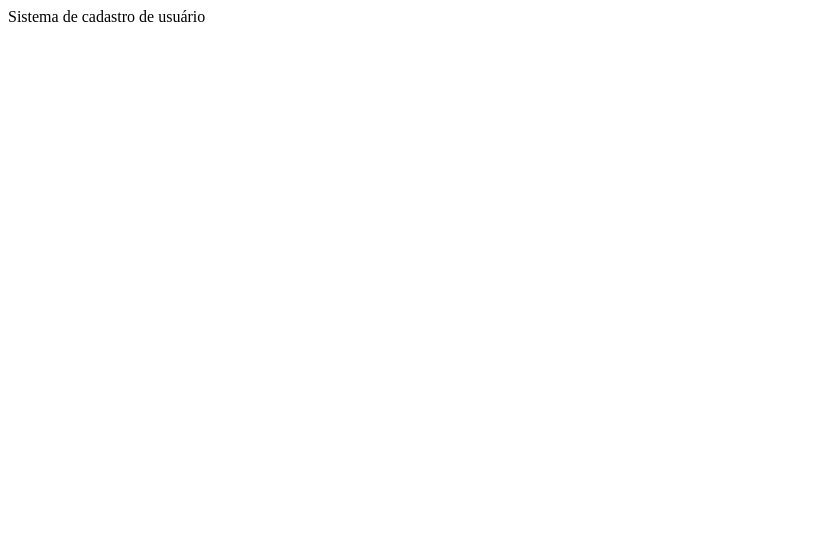
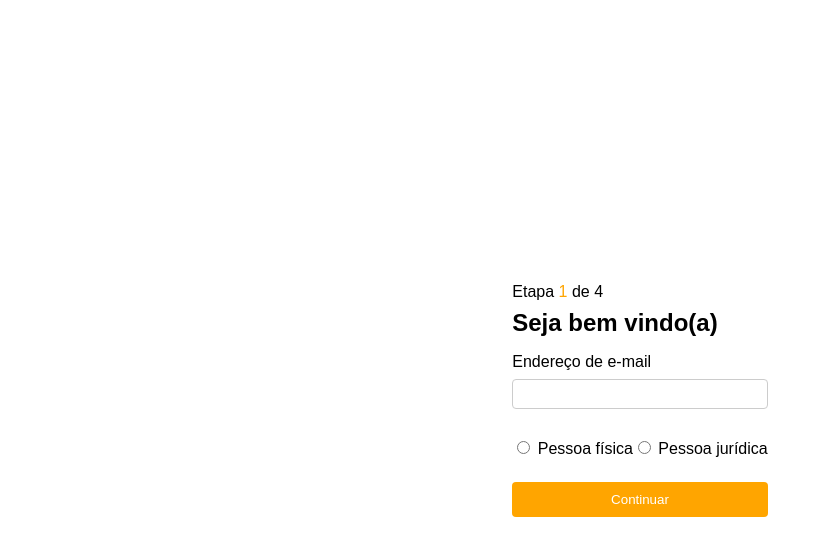
Before and after one commit to jorgehaf/User-registration-system, a Vue app: page / in a window 1280 px wide. Shown: the top 556 px of the page, without its empty margins (0-822 px from the left). Built offline with nearby package versions, Linux system fonts and the light colour scheme.

Commit message:
Primeira etapa do formulário

```diff
--- a/index.html
+++ b/index.html
@@ -1,5 +1,8 @@
 <!doctype html>
 <html lang="pt-br">
+  <head>
+    <title>Sistema de cadastro</title>
+  </head>
   <body>
     <div id="app"></div>
     <script type="module" src="/src/main.js"></script>
--- a/package.json
+++ b/package.json
@@ -9,6 +9,7 @@
     "preview": "vite preview"
   },
   "dependencies": {
+    "sass": "^1.77.7",
     "vue": "^3.4.29"
   },
   "devDependencies": {
--- a/src/App.vue
+++ b/src/App.vue
@@ -1,11 +1,16 @@
 <script setup>
+import Register from './modules/Register/Register.vue';
 </script>
 
 <template>
   <div>
-    Sistema de cadastro de usuário
+    <Register/>
   </div>
 </template>
 
-<style scoped>
+<style>
+html, body {
+  font-family: Arial, sans-serif;
+  margin: 0;
+}
 </style>
--- /dev/null
+++ b/src/modules/Register/Register.scss
@@ -0,0 +1,24 @@
+.register {
+  height: 100vh;
+  width: 100%;
+  display: flex;
+  flex-direction: column;
+  justify-content: center;
+  align-items: center;
+  max-width: 300px;
+  margin: 0 auto;
+
+  .register-form {
+    .register-head {
+      text-align: left;
+
+      .stage {
+        color: orange;
+      }
+
+      p {
+        margin: 0;
+      }
+    }
+  }
+}
--- /dev/null
+++ b/src/modules/Register/Register.vue
@@ -0,0 +1,29 @@
+<template>
+  <div class="register">
+    <div class="register-form">
+      <div class="register-head">
+        <p>Etapa <span class="stage">{{ stage }}</span> de 4</p>
+      </div>
+      <EmailStage v-if="stage === 1" @confirmEmailStage="confirmEmailStage"/>
+    </div>
+  </div>
+</template>
+
+<script setup>
+import { ref } from "vue";
+import EmailStage from './components/EmailStage/EmailStage.vue'
+
+const stage = ref(1);
+
+const confirmEmailStage = (data) => {
+  console.log("confirmEmailStage: ", data);
+
+  if (stage.value < 4) {
+    stage.value += 1;
+  }
+};
+</script>
+
+<style scoped>
+@import './Register.scss';
+</style>
--- /dev/null
+++ b/src/modules/Register/components/EmailStage/EmailStage.scss
@@ -0,0 +1,43 @@
+form {
+  display: flex;
+  flex-direction: column;
+  margin-top: 0.5rem;
+
+  #form-title {
+    font-size: 1.5em;
+    font-weight: bold;
+    margin: 0;
+  }
+
+  label {
+    text-align: left;
+    margin-top: 1rem;
+    margin-bottom: 0.5em;
+  }
+
+  input[type="email"] {
+    padding: 0.5em;
+    margin-bottom: 1em;
+    border: 1px solid #ccc;
+    border-radius: 4px;
+  }
+
+  .radio-group {
+    display: flex;
+    justify-content: space-between;
+    margin-bottom: 1em;
+  }
+
+  button {
+    background-color: orange;
+    color: white;
+    padding: 0.75em;
+    border: none;
+    border-radius: 4px;
+    cursor: pointer;
+  }
+
+  button:hover {
+    background-color: darkorange;
+  }
+}
--- /dev/null
+++ b/src/modules/Register/components/EmailStage/EmailStage.vue
@@ -0,0 +1,37 @@
+<template>
+  <form @submit.prevent="$emit('confirmEmailStage', { email, userType })">
+    <p id="form-title">Seja bem vindo(a)</p>
+
+    <label for="email">Endereço de e-mail</label>
+    <input type="email" id="email" v-model="email" required />
+
+    <div class="radio-group">
+      <label>
+        <input type="radio" v-model="userType" value="Pessoa física" required />
+        Pessoa física
+      </label>
+      <label>
+        <input
+          type="radio"
+          v-model="userType"
+          value="Pessoa jurídica"
+          required
+        />
+        Pessoa jurídica
+      </label>
+    </div>
+
+    <button type="submit">Continuar</button>
+  </form>
+</template>
+
+<script setup>
+import { ref } from "vue";
+
+const email = ref("");
+const userType = ref("");
+</script>
+
+<style scoped>
+@import "./EmailStage.scss";
+</style>
```
Also changed, not shown: 1 other file (tests, documents, lock files or other folders).
